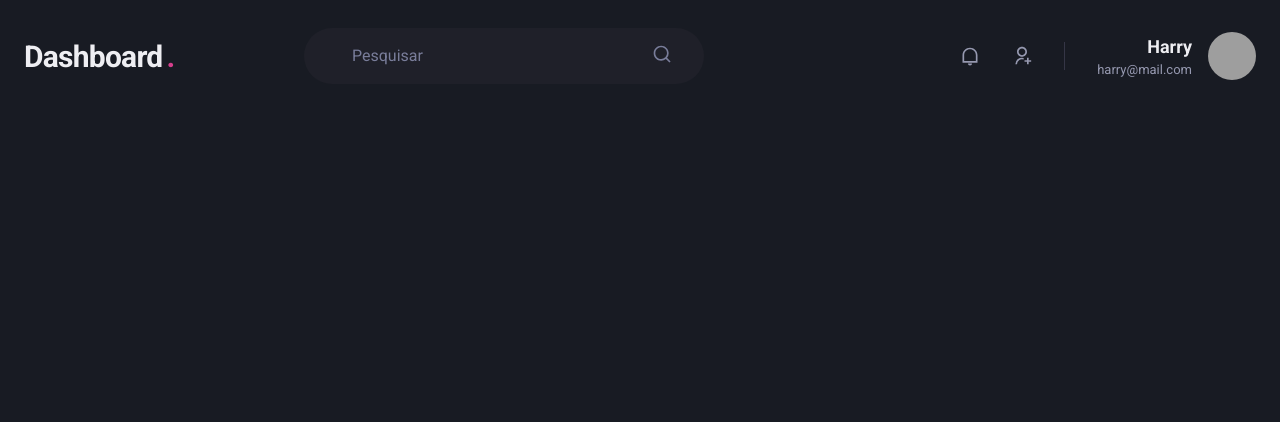
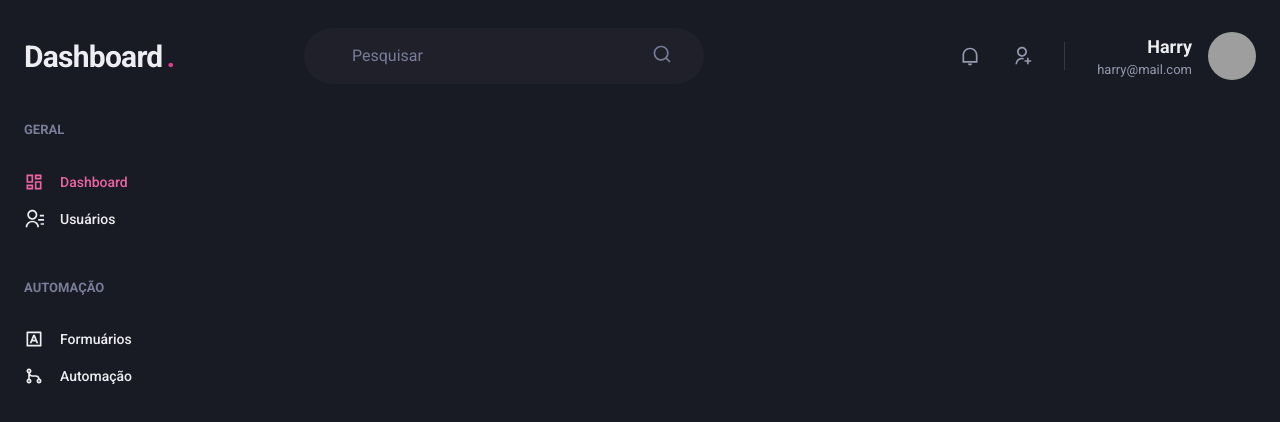
Before and after one commit to YuryRegis/ignite-next-dashboard, a Next.js app: page /dashboard in a window 1280 px wide. Shown: the top 422 px of the page. Built offline with nearby package versions, Linux system fonts and the light colour scheme; grey boxes are pictures that could not be loaded.

Commit message:
feat: create Sidebar

```diff
--- /dev/null
+++ b/src/components/Sidebar.tsx
@@ -0,0 +1,59 @@
+import { Box, Flex, Text, Input, Icon, Stack, Link } from "@chakra-ui/react";
+import {
+  RiDashboardLine,
+  RiContactsLine,
+  RiInputMethodLine,
+  RiGitMergeLine,
+} from "react-icons/ri";
+
+export default function Sidebar() {
+  return (
+    <Box as="aside" w="64" mr="8">
+      <Stack spacing="12" align="flex-start">
+        <Box>
+          <Text fontWeight="bold" color="gray.400" fontSize="small">
+            GERAL
+          </Text>
+
+          <Stack mt="8" spacing="4" align="stretch">
+            <Link display="flex" color="pink.400" align="center">
+              <Icon as={RiDashboardLine} fontSize="20" />
+              <Text ml="4" fontSize="sm" fontWeight="medium">
+                Dashboard
+              </Text>
+            </Link>
+
+            <Link display="flex" align="center">
+              <Icon as={RiContactsLine} fontSize="20" />
+              <Text ml="4" fontSize="sm" fontWeight="medium">
+                Usuários
+              </Text>
+            </Link>
+          </Stack>
+        </Box>
+
+        <Box>
+          <Text fontWeight="bold" color="gray.400" fontSize="small">
+            AUTOMAÇÃO
+          </Text>
+
+          <Stack mt="8" spacing="4" align="stretch">
+            <Link display="flex" align="center">
+              <Icon as={RiInputMethodLine} fontSize="20" />
+              <Text ml="4" fontSize="sm" fontWeight="medium">
+                Formuários
+              </Text>
+            </Link>
+
+            <Link display="flex" align="center">
+              <Icon as={RiGitMergeLine} fontSize="20" />
+              <Text ml="4" fontSize="sm" fontWeight="medium">
+                Automação
+              </Text>
+            </Link>
+          </Stack>
+        </Box>
+      </Stack>
+    </Box>
+  );
+}
--- a/src/components/index.tsx
+++ b/src/components/index.tsx
@@ -1,4 +1,5 @@
 import Input from "./Form/Input";
 import Header from "./Header";
+import Sidebar from "./Sidebar";
 
-export { Input, Header };
+export { Input, Header, Sidebar };
--- a/src/pages/dashboard.tsx
+++ b/src/pages/dashboard.tsx
@@ -1,4 +1,4 @@
-import { Header } from "../components";
+import { Header, Sidebar } from "../components";
 import { Flex, Button, Stack } from "@chakra-ui/react";
 
 export default function Dashboard() {
@@ -6,7 +6,9 @@
     <Flex direction="column" h="100vh">
       <Header />
 
-      <Flex px="6" my="6" w="100%" mx="auto" maxWidth={1400}></Flex>
+      <Flex px="6" my="6" w="100%" mx="auto" maxWidth={1400}>
+        <Sidebar />
+      </Flex>
     </Flex>
   );
 }
```
